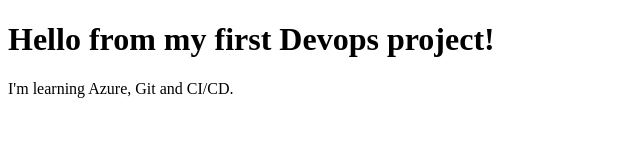
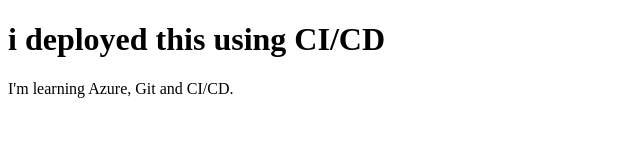
Before and after one commit to rtchi-tech/my-first-devops-project, a plain HTML site: page index.html in a window 1280 px wide. Shown: the whole page, without its empty margins (0-640 px from the left). Drawn offline with Linux system fonts and the light colour scheme.

Commit message:
Update homepage

```diff
--- a/index.html
+++ b/index.html
@@ -5,7 +5,7 @@
 </head>
 
 <body>
-<h1>Hello from my first Devops project! </h1>
+<h1>i deployed this using CI/CD </h1>
 
 <p>I'm learning Azure, Git and CI/CD.</p>
 </body>
```
